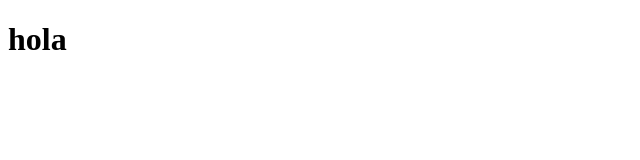
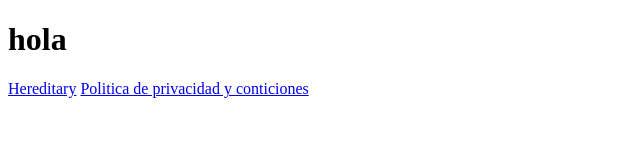
Before and after one commit to chavogg/prueba-2, a plain HTML site: page index.html in a window 1280 px wide. Shown: the whole page, without its empty margins (0-640 px from the left). Drawn offline with Linux system fonts and the light colour scheme.

Commit message:
Update index.html

```diff
--- a/index.html
+++ b/index.html
@@ -7,5 +7,8 @@
 </head>
 <body>
     <h1>hola</h1>
+
+     <a href="movies/Hereditary.html">Hereditary</a>
+    <a href="Politica de privacidad y condiciones.html">Politica de privacidad y conticiones</a>
 </body>
 </html>
```
